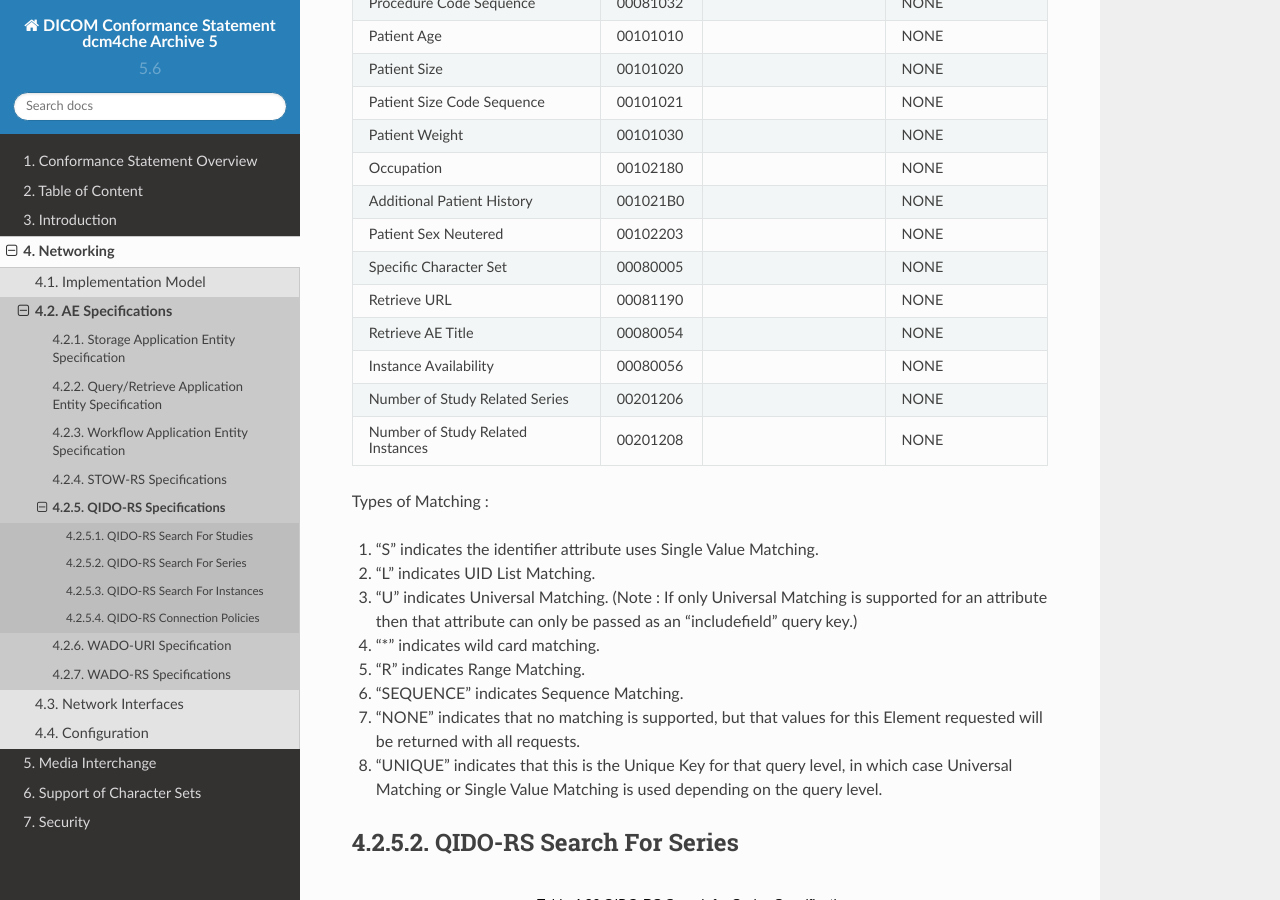
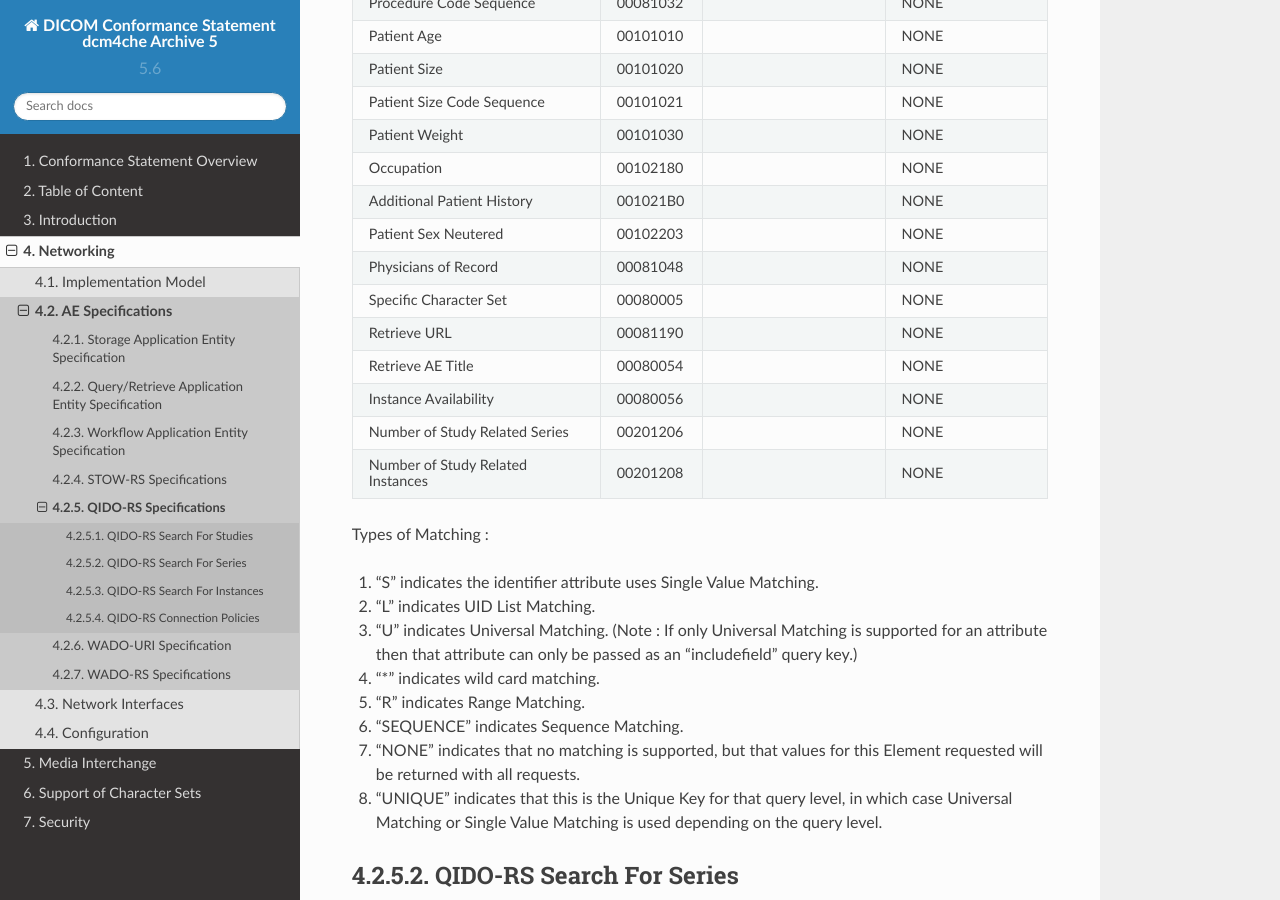
Before and after one commit to dcm4che/dcm4chee-arc-cs, a Sphinx documentation site: the page built from docs/networking/specs/qido-rs/qido-rs.rst, in a window 1280 px wide and 900 px high, scrolled down 1292 px. Built offline with Sphinx 7.4.7 and the Read the Docs theme 2.0.0, drawn with Linux system fonts in a browser that asks for light colours; some of the changed text lies outside the part shown.

Commit message:
QIDO-RS update

```diff
--- a/docs/networking/specs/qido-rs/qido-rs.rst
+++ b/docs/networking/specs/qido-rs/qido-rs.rst
@@ -85,6 +85,8 @@
    +--------------------------------------+------------------------------------------+
    |                                      | Patient's Name (0010,0010).              |
    +--------------------------------------+------------------------------------------+
+   |                                      | Physicians of Record (0008,1048).        |
+   +--------------------------------------+------------------------------------------+
    | :numref:`SeriesAttributesMatching`   | Performing Physician's Name (0008,1050). |
    +--------------------------------------+------------------------------------------+
    | :numref:`InstanceAttributesMatching` | Verifying Observer Name (0040,A075).     |
--- a/docs/networking/specs/qido-rs/study-attribute-matching.csv
+++ b/docs/networking/specs/qido-rs/study-attribute-matching.csv
@@ -26,6 +26,7 @@
 "Occupation", "00102180", "", "NONE"
 "Additional Patient History", "001021B0", "", "NONE"
 "Patient Sex Neutered", "00102203", "", "NONE"
+"Physicians of Record", "00081048", "", "NONE"
 "Specific Character Set", "00080005", "", "NONE"
 "Retrieve URL", "00081190", "", "NONE"
 "Retrieve AE Title", "00080054", "", "NONE"
```
